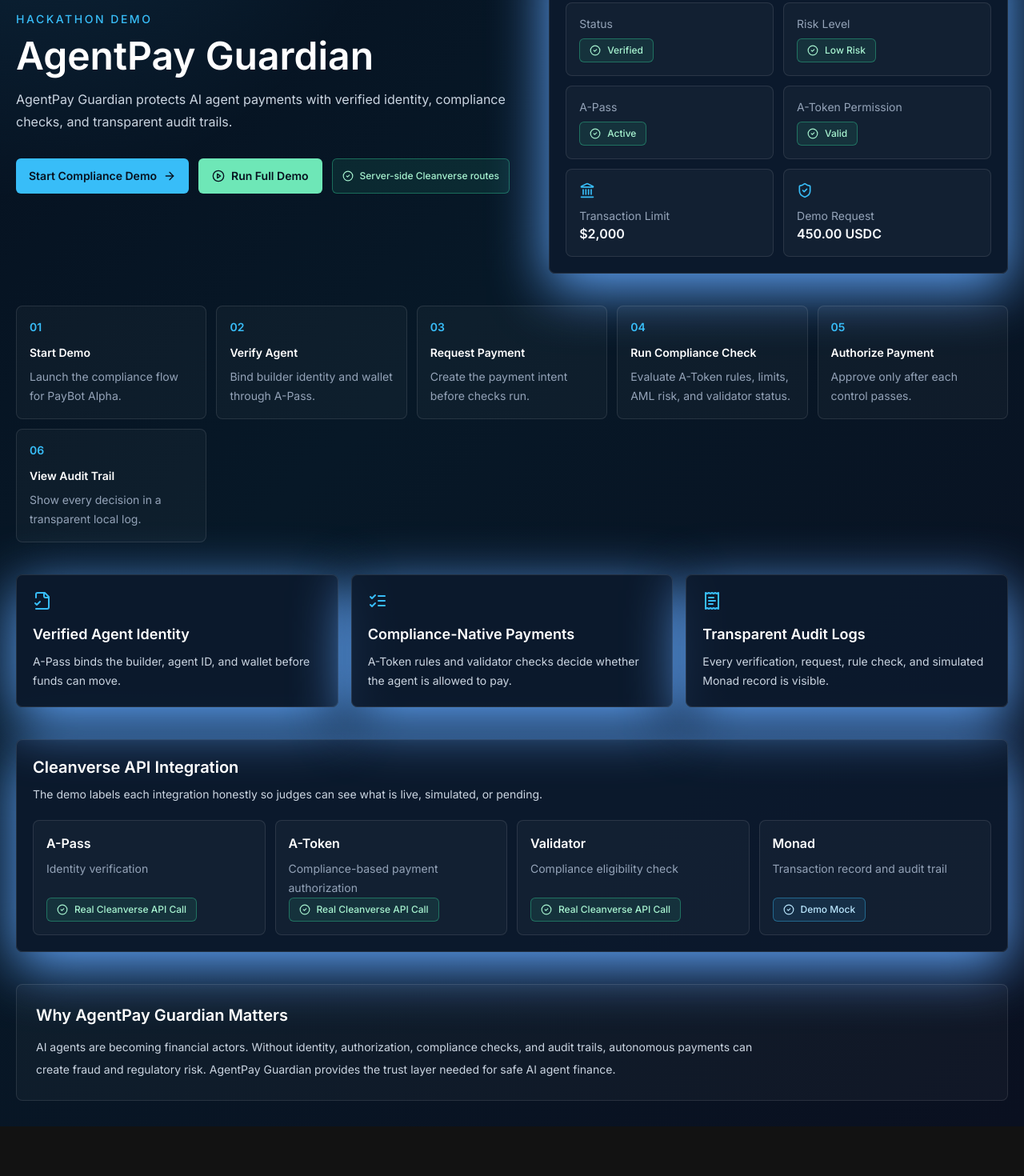
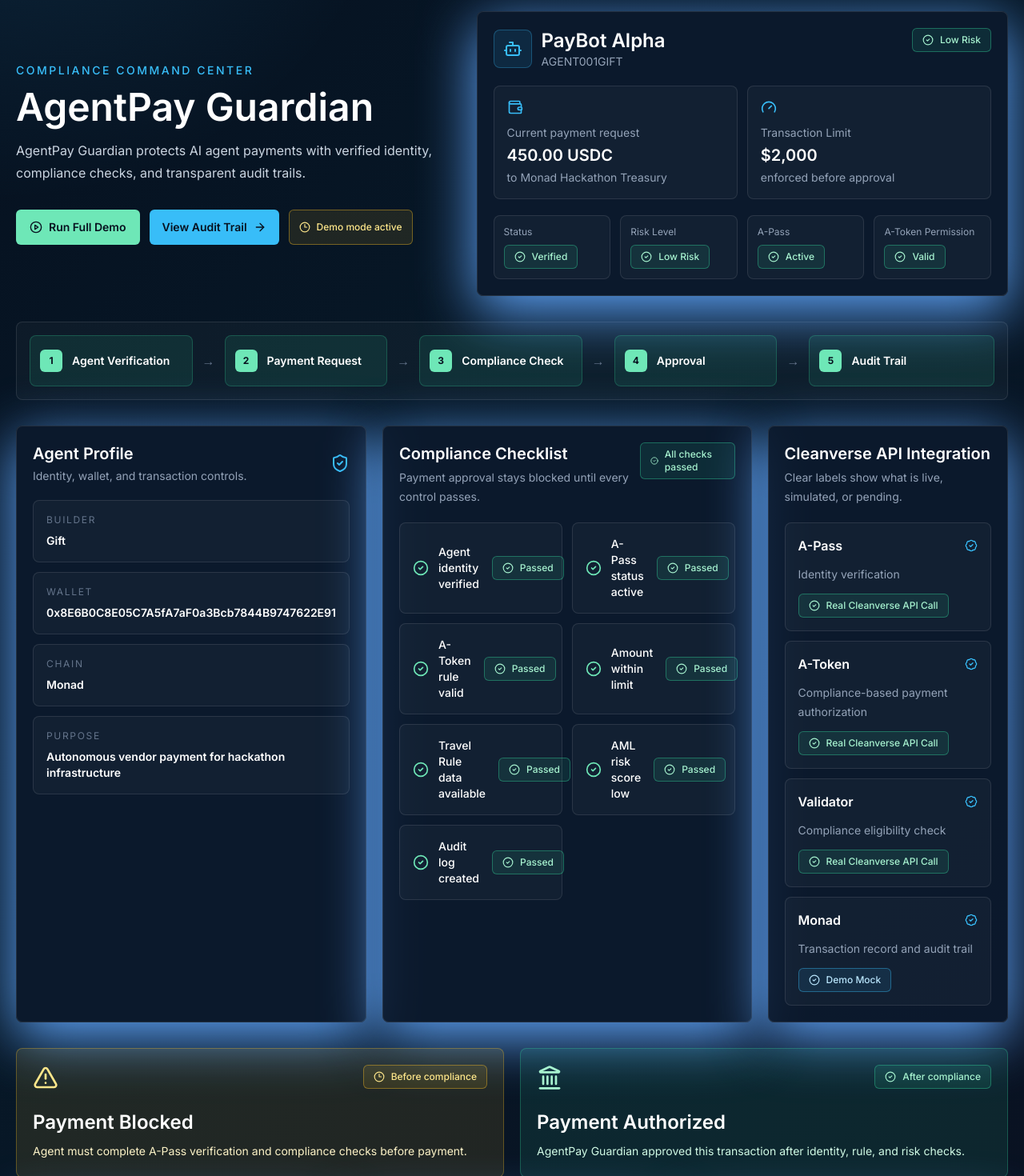
Before and after one commit to Kohap/agentpay-guardian, a Next.js app: page / in a window 1280 px wide. Shown: the part 260-1730 px from the top of the page at 80% size. Before the commit the page ends 1668 px from the top, so only its background shows below. Built offline with nearby package versions, Linux system fonts and the light colour scheme.

Commit message:
Redesign homepage as compliance command center

```diff
--- a/app/page.tsx
+++ b/app/page.tsx
@@ -1,12 +1,19 @@
+import Link from "next/link";
 import {
+  AlertTriangle,
+  BadgeCheck,
   Bot,
+  CheckCircle2,
   FileCheck2,
+  Gauge,
   Landmark,
   ListChecks,
   ReceiptText,
   ShieldCheck,
+  Wallet,
 } from "lucide-react";
 import { AppShell } from "@/components/shell";
+import { RunFullDemoButton } from "@/components/run-full-demo";
 import {
   ApiLabel,
   PageHeader,
@@ -16,17 +23,23 @@ import {
 } from "@/components/ui";
 import {
   cleanverseIntegrations,
+  complianceChecklist,
   demoAgent,
 } from "@/lib/demo-data";
-import { RunFullDemoButton } from "@/components/run-full-demo";
 
-const steps = [
-  ["Start Demo", "Launch the compliance flow for PayBot Alpha."],
-  ["Verify Agent", "Bind builder identity and wallet through A-Pass."],
-  ["Request Payment", "Create the payment intent before checks run."],
-  ["Run Compliance Check", "Evaluate A-Token rules, limits, AML risk, and validator status."],
-  ["Authorize Payment", "Approve only after each control passes."],
-  ["View Audit Trail", "Show every decision in a transparent local log."],
+const agentStats = [
+  { label: "Status", value: "Verified", tone: "success" as const },
+  { label: "Risk Level", value: demoAgent.riskLevel, tone: "success" as const },
+  { label: "A-Pass", value: "Active", tone: "success" as const },
+  { label: "A-Token Permission", value: "Valid", tone: "success" as const },
+];
+
+const pipeline = [
+  "Agent Verification",
+  "Payment Request",
+  "Compliance Check",
+  "Approval",
+  "Audit Trail",
 ];
 
 const features = [
@@ -51,80 +64,213 @@ const features = [
 
 export default function Home() {
   return (
-    <AppShell>
-      <section className="grid gap-8 lg:grid-cols-[1.05fr_0.95fr] lg:items-center">
+    <AppShell currentStep={1}>
+      <section className="grid gap-8 lg:grid-cols-[0.9fr_1.1fr] lg:items-center">
         <div>
           <PageHeader
-            eyebrow="Hackathon demo"
+            eyebrow="Compliance command center"
             title="AgentPay Guardian"
             description="AgentPay Guardian protects AI agent payments with verified identity, compliance checks, and transparent audit trails."
           />
           <div className="flex flex-wrap gap-3">
-            <PrimaryLink href="/verification">Start Compliance Demo</PrimaryLink>
             <RunFullDemoButton />
-            <StatusPill ok label="Server-side Cleanverse routes" />
+            <PrimaryLink href="/audit">View Audit Trail</PrimaryLink>
+            <StatusPill label="Demo mode active" tone="warning" />
           </div>
         </div>
         <Panel>
-          <div className="grid gap-4">
+          <div className="flex flex-col gap-5">
+            <div className="flex items-start justify-between gap-4">
               <div className="flex items-center gap-3">
-              <span className="flex h-12 w-12 items-center justify-center rounded-lg bg-electric/10 text-electric">
+                <span className="flex h-12 w-12 items-center justify-center rounded-lg border border-electric/30 bg-electric/10 text-electric">
                   <Bot className="h-6 w-6" />
                 </span>
                 <div>
-                <h2 className="text-2xl font-semibold">{demoAgent.agentName}</h2>
+                  <h2 className="text-2xl font-semibold text-white">
+                    {demoAgent.agentName}
+                  </h2>
                   <p className="text-sm text-slate-400">{demoAgent.agentId}</p>
                 </div>
               </div>
+              <StatusPill ok label="Low Risk" />
+            </div>
             <div className="grid gap-3 sm:grid-cols-2">
               <div className="rounded-lg border border-white/10 bg-white/[0.03] p-4">
-                <p className="text-sm text-slate-400">Status</p>
-                <div className="mt-2">
-                  <StatusPill ok label="Verified" />
+                <Wallet className="mb-3 h-5 w-5 text-electric" />
+                <p className="text-sm text-slate-400">Current payment request</p>
+                <p className="mt-1 text-xl font-semibold text-white">
+                  {demoAgent.amount} {demoAgent.currency}
+                </p>
+                <p className="mt-1 text-sm text-slate-400">
+                  to {demoAgent.merchant}
+                </p>
+              </div>
+              <div className="rounded-lg border border-white/10 bg-white/[0.03] p-4">
+                <Gauge className="mb-3 h-5 w-5 text-electric" />
+                <p className="text-sm text-slate-400">Transaction Limit</p>
+                <p className="mt-1 text-xl font-semibold text-white">
+                  ${demoAgent.transactionLimit}
+                </p>
+                <p className="mt-1 text-sm text-slate-400">
+                  enforced before approval
+                </p>
               </div>
             </div>
-              <div className="rounded-lg border border-white/10 bg-white/[0.03] p-4">
-                <p className="text-sm text-slate-400">Risk Level</p>
+            <div className="grid gap-3 sm:grid-cols-4">
+              {agentStats.map((item) => (
+                <div
+                  key={item.label}
+                  className="rounded-lg border border-white/10 bg-white/[0.03] p-3"
+                >
+                  <p className="text-xs text-slate-400">{item.label}</p>
                   <div className="mt-2">
-                  <StatusPill ok label={demoAgent.riskLevel} />
+                    <StatusPill label={item.value} tone={item.tone} />
                   </div>
                 </div>
-              <div className="rounded-lg border border-white/10 bg-white/[0.03] p-4">
-                <p className="text-sm text-slate-400">A-Pass</p>
-                <div className="mt-2">
-                  <StatusPill ok label="Active" />
-                </div>
-              </div>
-              <div className="rounded-lg border border-white/10 bg-white/[0.03] p-4">
-                <p className="text-sm text-slate-400">A-Token Permission</p>
-                <div className="mt-2">
-                  <StatusPill ok label="Valid" />
-                </div>
-              </div>
-              <div className="rounded-lg border border-white/10 bg-white/[0.03] p-4">
-                <Landmark className="mb-3 h-5 w-5 text-electric" />
-                <p className="text-sm text-slate-400">Transaction Limit</p>
-                <p className="font-semibold">${demoAgent.transactionLimit}</p>
-              </div>
-              <div className="rounded-lg border border-white/10 bg-white/[0.03] p-4">
-                <ShieldCheck className="mb-3 h-5 w-5 text-electric" />
-                <p className="text-sm text-slate-400">Demo Request</p>
-                <p className="font-semibold">{demoAgent.amount} {demoAgent.currency}</p>
-              </div>
+              ))}
             </div>
           </div>
         </Panel>
       </section>
-      <section className="mt-10 grid gap-3 md:grid-cols-5">
-        {steps.map(([title, detail], index) => (
-          <div key={title} className="rounded-lg border border-white/10 bg-white/[0.03] p-4">
-            <p className="mb-3 text-sm font-semibold text-electric">0{index + 1}</p>
-            <h3 className="text-sm font-semibold text-white">{title}</h3>
-            <p className="mt-2 text-sm leading-6 text-slate-400">{detail}</p>
+
+      <section className="mt-8 rounded-lg border border-white/10 bg-white/[0.03] p-4">
+        <div className="flex min-w-0 flex-col gap-3 md:flex-row md:items-center">
+          {pipeline.map((step, index) => (
+            <div key={step} className="flex flex-1 items-center gap-3">
+              <div className="flex min-h-16 flex-1 items-center gap-3 rounded-lg border border-emerald-400/25 bg-emerald-400/10 px-3 py-3">
+                <span className="flex h-7 w-7 shrink-0 items-center justify-center rounded-md bg-emerald-300 text-xs font-bold text-ink">
+                  {index + 1}
+                </span>
+                <span className="text-sm font-semibold text-white">{step}</span>
+              </div>
+              {index < pipeline.length - 1 && (
+                <span className="hidden text-slate-500 md:block">&rarr;</span>
+              )}
             </div>
           ))}
+        </div>
       </section>
-      <section className="mt-10 grid gap-4 md:grid-cols-3">
+
+      <section className="mt-8 grid gap-5 xl:grid-cols-[0.92fr_1.26fr_0.82fr]">
+        <Panel>
+          <div className="mb-5 flex items-center justify-between gap-3">
+            <div>
+              <h2 className="text-xl font-semibold text-white">
+                Agent Profile
+              </h2>
+              <p className="mt-1 text-sm text-slate-400">
+                Identity, wallet, and transaction controls.
+              </p>
+            </div>
+            <ShieldCheck className="h-6 w-6 text-electric" />
+          </div>
+          <div className="space-y-3">
+            {[
+              ["Builder", demoAgent.builderName],
+              ["Wallet", demoAgent.walletAddress],
+              ["Chain", "Monad"],
+              ["Purpose", demoAgent.purpose],
+            ].map(([label, value]) => (
+              <div
+                key={label}
+                className="rounded-lg border border-white/10 bg-white/[0.03] p-4"
+              >
+                <p className="text-xs uppercase tracking-[0.14em] text-slate-500">
+                  {label}
+                </p>
+                <p className="mt-2 break-words text-sm font-semibold text-white">
+                  {value}
+                </p>
+              </div>
+            ))}
+          </div>
+        </Panel>
+
+        <Panel>
+          <div className="mb-5 flex flex-col gap-3 md:flex-row md:items-start md:justify-between">
+            <div>
+              <h2 className="text-xl font-semibold text-white">
+                Compliance Checklist
+              </h2>
+              <p className="mt-1 text-sm leading-6 text-slate-400">
+                Payment approval stays blocked until every control passes.
+              </p>
+            </div>
+            <StatusPill ok label="All checks passed" />
+          </div>
+          <div className="grid gap-3 md:grid-cols-2">
+            {complianceChecklist.map(([label, status]) => (
+              <div
+                key={label}
+                className="flex items-center justify-between gap-4 rounded-lg border border-white/10 bg-white/[0.03] p-4"
+              >
+                <div className="flex items-center gap-3">
+                  <CheckCircle2 className="h-5 w-5 shrink-0 text-emerald-300" />
+                  <span className="text-sm font-medium text-white">{label}</span>
+                </div>
+                <StatusPill ok label={status} />
+              </div>
+            ))}
+          </div>
+        </Panel>
+
+        <Panel>
+          <div className="mb-5">
+            <h2 className="text-xl font-semibold text-white">
+              Cleanverse API Integration
+            </h2>
+            <p className="mt-1 text-sm leading-6 text-slate-400">
+              Clear labels show what is live, simulated, or pending.
+            </p>
+          </div>
+          <div className="space-y-3">
+            {cleanverseIntegrations.map(([name, detail, status]) => (
+              <div
+                key={name}
+                className="rounded-lg border border-white/10 bg-white/[0.03] p-4"
+              >
+                <div className="mb-3 flex items-center justify-between gap-3">
+                  <h3 className="font-semibold text-white">{name}</h3>
+                  <BadgeCheck className="h-4 w-4 text-electric" />
+                </div>
+                <p className="mb-3 text-sm leading-6 text-slate-400">{detail}</p>
+                <ApiLabel label={status} />
+              </div>
+            ))}
+          </div>
+        </Panel>
+      </section>
+
+      <section className="mt-8 grid gap-5 lg:grid-cols-2">
+        <div className="rounded-lg border border-amber-400/30 bg-amber-400/10 p-5">
+          <div className="flex items-start justify-between gap-4">
+            <AlertTriangle className="h-8 w-8 text-amber-200" />
+            <StatusPill label="Before compliance" tone="warning" />
+          </div>
+          <h2 className="mt-6 text-2xl font-semibold text-white">
+            Payment Blocked
+          </h2>
+          <p className="mt-2 text-sm leading-6 text-amber-100">
+            Agent must complete A-Pass verification and compliance checks before
+            payment.
+          </p>
+        </div>
+        <div className="rounded-lg border border-emerald-400/30 bg-emerald-400/10 p-5">
+          <div className="flex items-start justify-between gap-4">
+            <Landmark className="h-8 w-8 text-emerald-200" />
+            <StatusPill ok label="After compliance" />
+          </div>
+          <h2 className="mt-6 text-2xl font-semibold text-white">
+            Payment Authorized
+          </h2>
+          <p className="mt-2 text-sm leading-6 text-emerald-100">
+            AgentPay Guardian approved this transaction after identity, rule,
+            and risk checks.
+          </p>
+        </div>
+      </section>
+
+      <section className="mt-8 grid gap-4 md:grid-cols-3">
         {features.map(({ title, detail, Icon }) => (
           <Panel key={title}>
             <Icon className="mb-4 h-6 w-6 text-electric" />
@@ -133,31 +279,8 @@ export default function Home() {
           </Panel>
         ))}
       </section>
-      <section className="mt-10">
-        <Panel>
-          <div className="mb-5">
-            <h2 className="text-xl font-semibold text-white">
-              Cleanverse API Integration
-            </h2>
-            <p className="mt-2 text-sm leading-6 text-slate-300">
-              The demo labels each integration honestly so judges can see what
-              is live, simulated, or pending.
-            </p>
-          </div>
-          <div className="grid gap-3 md:grid-cols-4">
-            {cleanverseIntegrations.map(([name, detail, status]) => (
-              <div key={name} className="rounded-lg border border-white/10 bg-white/[0.03] p-4">
-                <h3 className="font-semibold text-white">{name}</h3>
-                <p className="mt-2 min-h-12 text-sm leading-6 text-slate-400">
-                  {detail}
-                </p>
-                <ApiLabel label={status} />
-              </div>
-            ))}
-          </div>
-        </Panel>
-      </section>
-      <section className="mt-10 rounded-lg border border-white/10 bg-white/[0.03] p-6">
+
+      <section className="mt-8 rounded-lg border border-white/10 bg-white/[0.03] p-6">
         <h2 className="text-xl font-semibold text-white">
           Why AgentPay Guardian Matters
         </h2>
@@ -167,6 +290,15 @@ export default function Home() {
           can create fraud and regulatory risk. AgentPay Guardian provides the
           trust layer needed for safe AI agent finance.
         </p>
+        <div className="mt-5 flex flex-wrap gap-3">
+          <PrimaryLink href="/compliance">Review Compliance</PrimaryLink>
+          <Link
+            href="/receipt"
+            className="inline-flex min-h-11 items-center rounded-md border border-white/15 px-4 py-2.5 text-sm font-semibold text-white hover:bg-white/10"
+          >
+            View Receipt
+          </Link>
+        </div>
       </section>
     </AppShell>
   );
```
Lines whose indentation alone changed are shown as unchanged.
